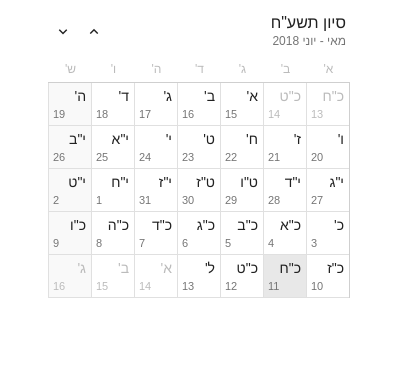
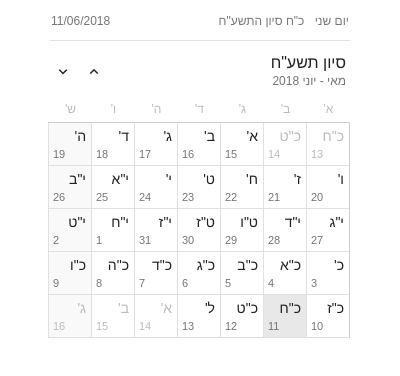
Before and after one commit to zvizvi/hebrew-calendar-extension, a browser extension: page popup.html in a window 400 px wide. Drawn offline with Linux system fonts and the light colour scheme; files whose address does not match are found by name; a web font is replaced by a local one.

Commit message:
Add today date title

```diff
--- a/css/main.css
+++ b/css/main.css
@@ -3,14 +3,30 @@ body {
   color: #212121;
   font-family: 'Arimo', sans-serif;
   width: 330px;
-  padding: 14px;
+  padding: 14px 0;
 }
 
 * {
   box-sizing: border-box;
 }
 
-.container {
+.today-container {
+  width: 300px;
+  margin: 0 auto 13px;
+  padding: 0 1px 12px;
+  border-bottom: solid 1px #e2e2e2;
+  font-size: 12px;
+  color: #777;
+  display: flex;
+  justify-content: space-between;
+}
+
+.today-hebrew-date {
+  display: inline-block;
+  margin-right: 7px;
+}
+
+.calendar-container {
   width: 300px;
   margin: auto;
 }
--- a/js/main.js
+++ b/js/main.js
@@ -117,4 +117,11 @@ $(document).ready(() => {
   $('.prev-month').click(() => {
     prevMonth();
   });
+
+  function setToday () {
+    $('.today-week-day').text('יום ' + moment().format('dddd'));
+    $('.today-hebrew-date').text(Hebcal.HDate(new Date()).toString('h'));
+    $('.today-greg-date').text(moment().format('DD/MM/YYYY'));
+  }
+  setToday();
 });
--- a/package.json
+++ b/package.json
@@ -1,6 +1,6 @@
 {
   "name": "hebrew-calendar-extension",
-  "version": "0.0.2",
+  "version": "1.0.0",
   "description": "",
   "main": "index.js",
   "dependencies": {
--- a/popup.html
+++ b/popup.html
@@ -24,7 +24,14 @@
 </head>
 
 <body>
-  <div class="container">
+  <div class="today-container">
+    <div>
+      <span class="today-week-day"></span>
+      <span class="today-hebrew-date"></span>
+    </div>
+    <span class="today-greg-date"></span>
+  </div>
+  <div class="calendar-container">
     <div class="title"></div>
     <div class="navigation">
       <div class="prev-month">
```
Also changed, not shown: manifest.json, 1 other file.
